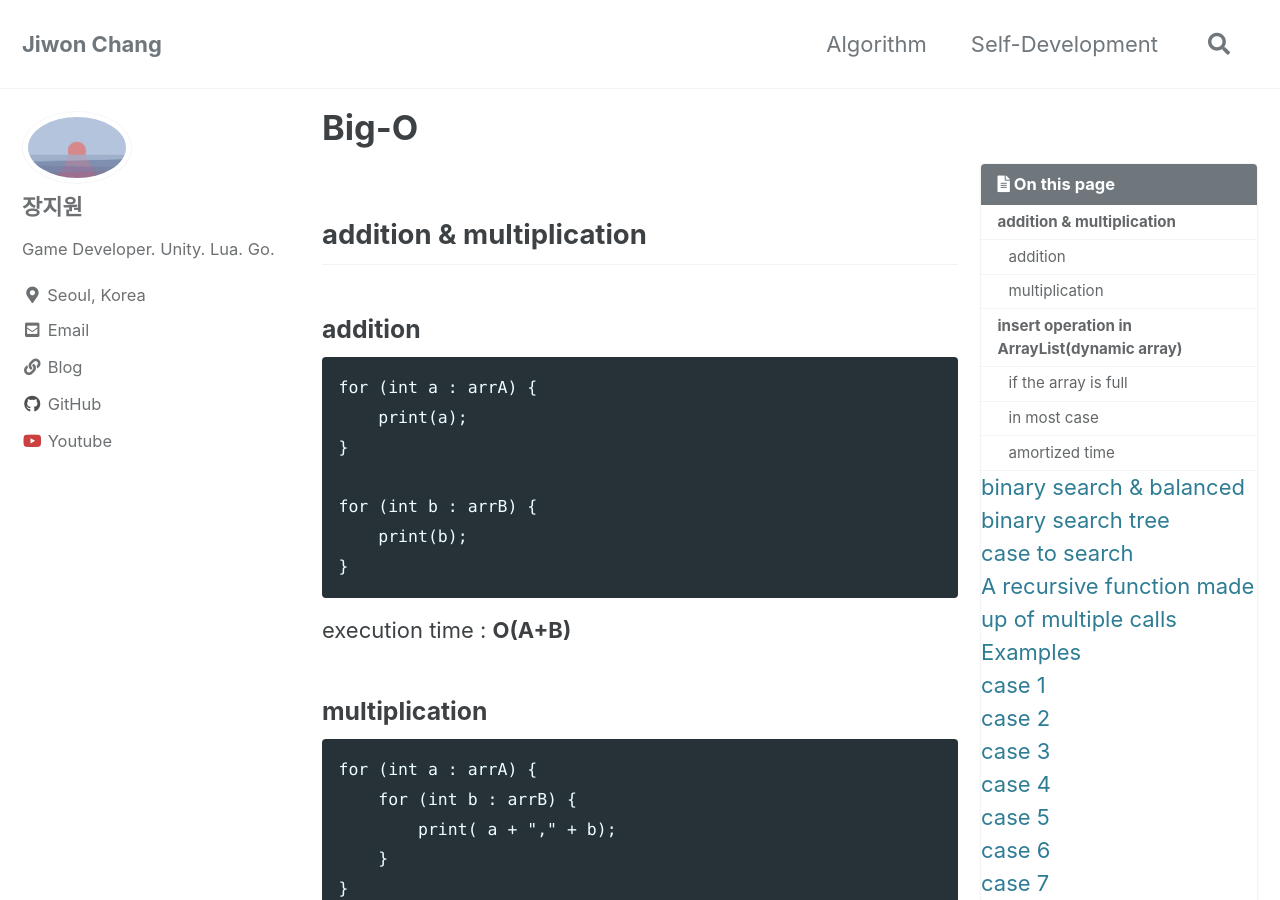
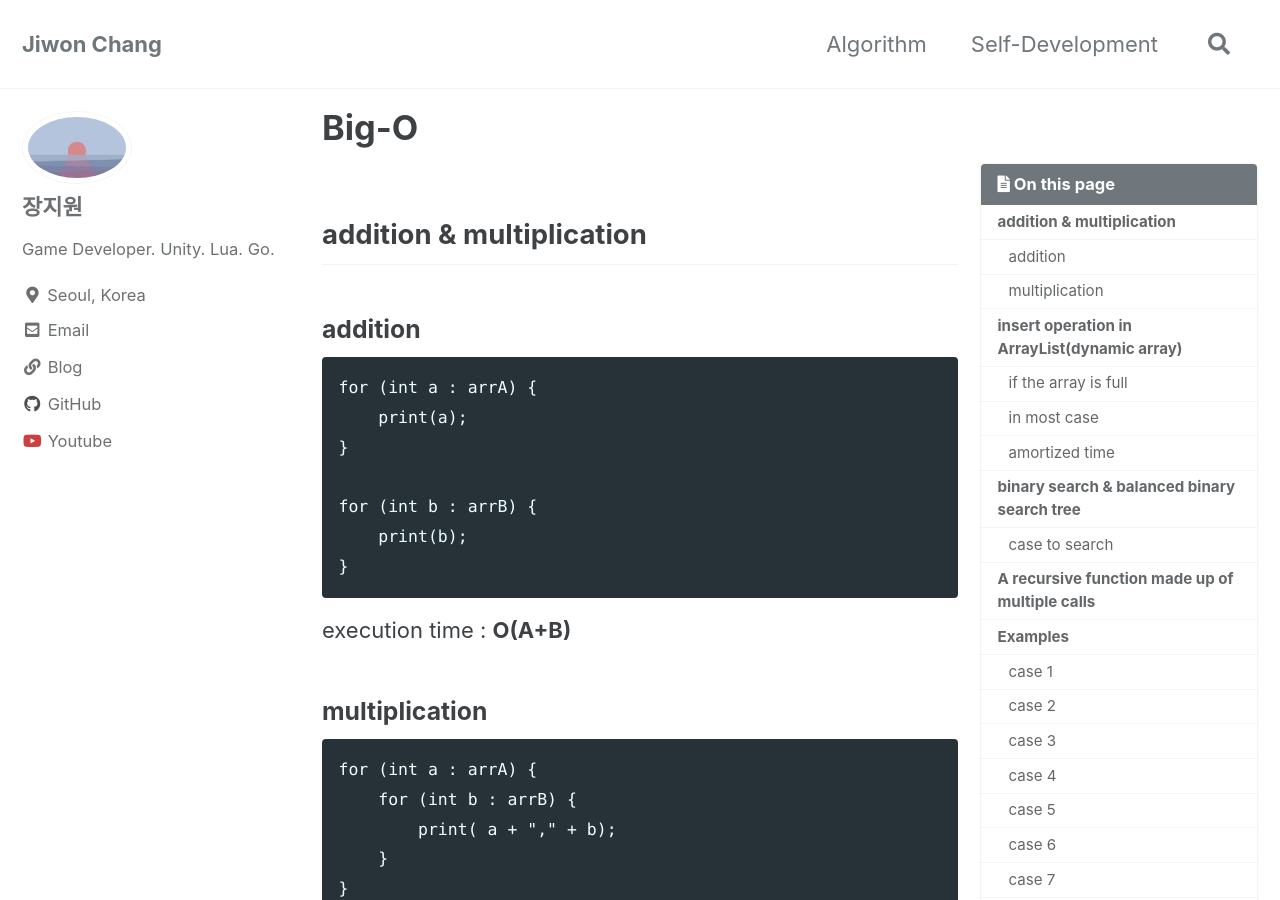
Before and after one commit to jiwonc-dev/jiwonc-dev.github.io, a Jekyll site: the page built from _posts/2022-12-31-big-O.markdown, in a window 1280 px wide and 900 px high. Built offline with Jekyll 4.4.1, drawn with Linux system fonts in a browser that asks for light colours; cached includes are drawn as plain includes.

````diff
--- a/_posts/2022-12-31-big-O.markdown
+++ b/_posts/2022-12-31-big-O.markdown
@@ -54,12 +54,13 @@ execution time : **O(1)**
 #### amortized time
 necessary time : O(2X) -> amortized time **O(1)**
 
-## binary search & balanced binary search tree
+### binary search & balanced binary search tree
+
 #### case to search
 execution time : **O(logN)**
 > At each step, the number of nodes to be searched is reduced by half.
 
-## A recursive function made up of multiple calls
+### A recursive function made up of multiple calls
 
 ```
 int f(int n) {
@@ -72,8 +73,8 @@ int f(int n) {
 execution time : **O(2<sup>N</sup>)**
 > **O(branch<sup>depth</sup> )**
 
-## Examples
-### case 1
+### Examples
+#### case 1
 ```
 void foo(int[] array) {
     int sum = 0;
@@ -89,7 +90,7 @@ void foo(int[] array) {
 ```
 big-O time : **O(N)**
 
-### case 2
+#### case 2
 ```
 void printPairs(int[] array) {
     for (int i = 0; i < array.length; i++) {
@@ -101,7 +102,7 @@ void printPairs(int[] array) {
 ```
 big-O time : **O(N<sup>2</sup>)**
 
-### case 3
+#### case 3
 ```
 void printUnorderedPairs(int[] array) {
     for (int i = 0; i < array.length; i++) {
@@ -114,7 +115,7 @@ void printUnorderedPairs(int[] array) {
 big-O time : **O(N<sup>2</sup>)**
 > The total number of iterations of the second loop is the sum of the numbers from 1 to N-1. The sum is N(N-1)/2.
 
-### case 4
+#### case 4
 ```
 void printUnorderedPairs(int[] arrayA, int[] arrayB) {
     for (int i = 0; i < arrayA.length; i++) {
@@ -129,7 +130,7 @@ void printUnorderedPairs(int[] arrayA, int[] arrayB) {
 big-O time : **O(ab)** (a : arrayA.length, b : arrayB.length)
 > if-statement is O(1). have to consider the size of both arrays.
 
-### case 5
+#### case 5
 ```
 void printUnorderedPairs(int[] arrayA, int[] arrayB) {
     for (int i = 0; i < arrayA.length; i++) {
@@ -144,7 +145,7 @@ void printUnorderedPairs(int[] arrayA, int[] arrayB) {
 big-O time : **O(ab)** (a : arrayA.length, b : arrayB.length)
 > 100,000 is considered constant term.
 
-### case 6
+#### case 6
 ```
 void reverse(int[] array) {
     for (int i = 0; i < arrayA.length; i++) {
@@ -158,7 +159,7 @@ void reverse(int[] array) {
 big-O time : **O(N)**
 > Half the iterations do not affect the big-O time.
 
-### case 7
+#### case 7
 - O(N+P) _(P<N/2)_
 is equal to **O(N)**
 > If P < N<sup>2</sup>, dominent term is N.
@@ -172,7 +173,7 @@ is equal to **O(N)**
 is _**not**_ equal to **O(N)**
 > Since there is no association between N and M, both variables must be indicated.
 
-### case 8
+#### case 8
 ```
 An array of several strings is given.
 Each string is sorted first, then the entire string is sorted again alphabetically.
@@ -186,7 +187,7 @@ O(a*slogs) : all _a_ strings must be sorted
 O(s) : time to compare strings
 O(aloga) : total time of comparisons
 
-### case 9
+#### case 9
 ```
 void sum(Node node) {
     if (node == null) {
@@ -198,7 +199,7 @@ void sum(Node node) {
 big-O time : **O(N)**
 > It visits all nodes.
 
-### case 10
+#### case 10
 ```
 void isPrime(int n) {
     for (int x = 2; x * x <= n; x++) {
@@ -212,7 +213,7 @@ void isPrime(int n) {
 big-O time : **O($$\sqrt{N}$$)**
 > It stops when x becomes $$\sqrt{n}$$.
 
-### case 11
+#### case 11
 ```
 int factorial(int n) {
     if (n < 0) {
````
